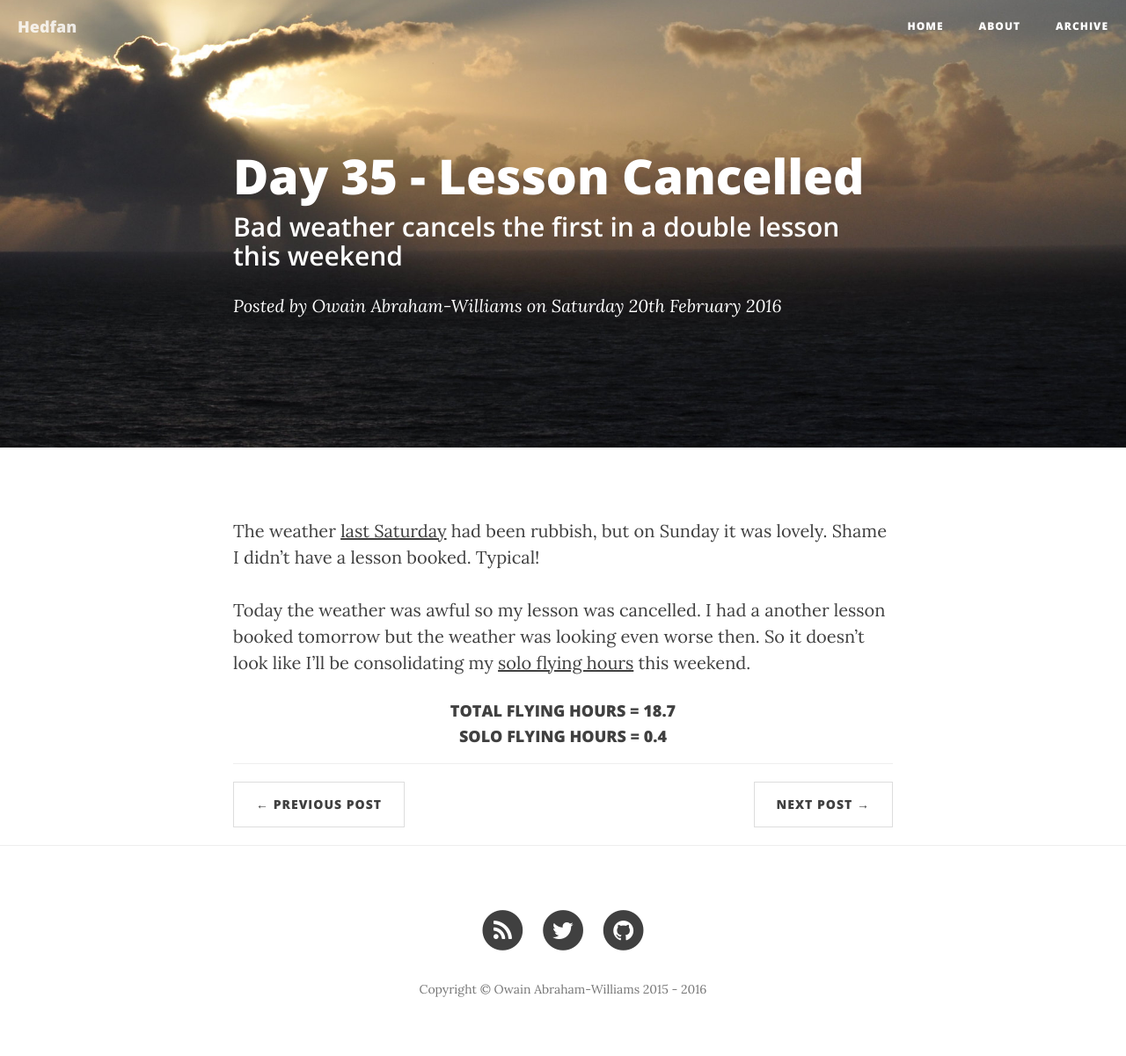
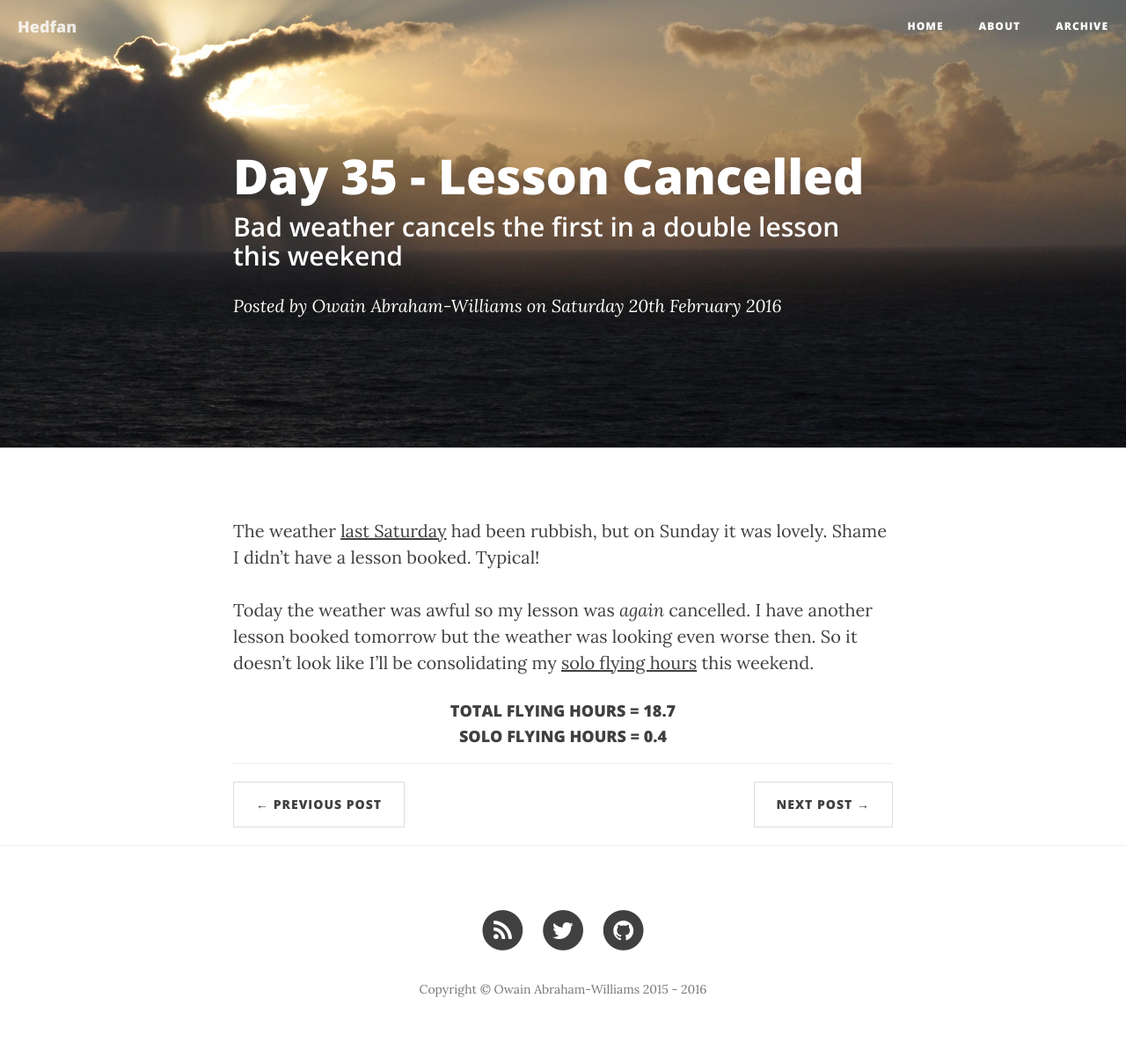
Before and after one commit to AnturGyffrous/hedfan.uk, a Jekyll site: the page built from _posts/2016-02-20-day-35-cancelled.md, in a window 1280 px wide. Shown: the whole page at 88% size. Built offline with Jekyll 4.4.1, drawn with Linux system fonts in a browser that asks for light colours; nearby versions of some CDN libraries; comment, search, counter and statistics services are not loaded.

Commit message:
A couple of tweaks to cancelled day 35.

```diff
--- a/_posts/2016-02-20-day-35-cancelled.md
+++ b/_posts/2016-02-20-day-35-cancelled.md
@@ -9,9 +9,9 @@ author:     "Owain Abraham-Williams"
 The weather [last Saturday](/2016/02/13/day-34-cancelled-carburettor-heat/) had been
 rubbish, but on Sunday it was lovely. Shame I didn't have a lesson booked. Typical!
 
-Today the weather was awful so my lesson was cancelled. I had a another lesson booked
-tomorrow but the weather was looking even worse then. So it doesn't look like I'll be
-consolidating my [solo flying hours](/2016/01/30/day-32-lesson-17-first-solo/) this
+Today the weather was awful so my lesson was *again* cancelled. I have another lesson
+booked tomorrow but the weather was looking even worse then. So it doesn't look like I'll
+be consolidating my [solo flying hours](/2016/01/30/day-32-lesson-17-first-solo/) this
 weekend.
 
 #### TOTAL FLYING HOURS = 18.7
```
